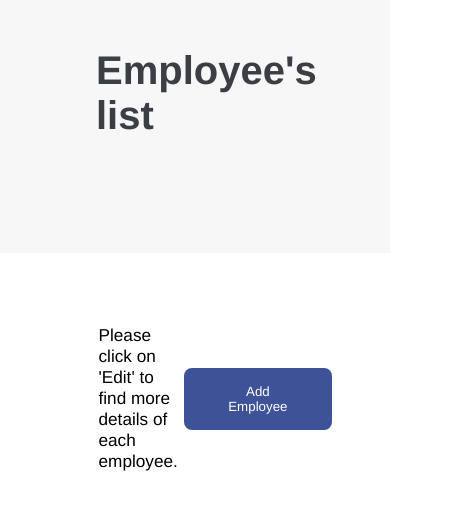
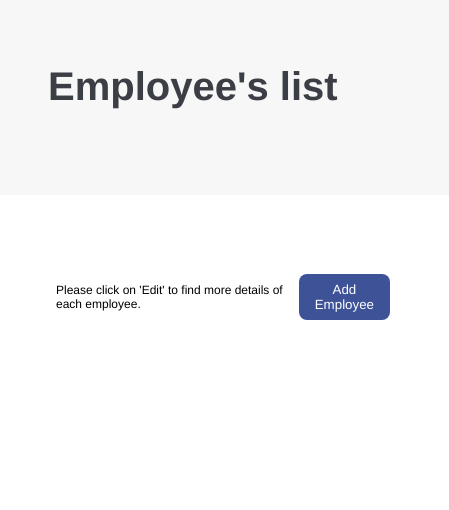
Before and after one commit to StanleyY7/employee-creator, a React (Vite) app in the folder employee-creator-project/: page /all-employees in a window 390 px wide. Shown: the top 510 px of the page, 449 px wide, since content can reach past the window. Built offline with nearby package versions, Linux system fonts and the light colour scheme; no server answers.

Commit message:
employee list and page media queries

```diff
--- a/employee-creator-project/index.html
+++ b/employee-creator-project/index.html
@@ -3,7 +3,7 @@
   <head>
     <meta charset="UTF-8" />
     <link rel="icon" type="image/svg+xml" href="./src/assets/vite.svg" />
-    <meta name="viewport" content="width=device-width, initial-scale=1.0" />
+    <meta name="viewport" content="width=device-width, maximum-scale=1.0" />
     <title>EC | Employee Creator</title>
   </head>
   <body>
--- a/employee-creator-project/src/App.module.scss
+++ b/employee-creator-project/src/App.module.scss
@@ -1,7 +1,7 @@
 @import "./theme.scss";
 
 .Header__Container {
-  height: 30vh;
+  height: 30vw;
   width: 100vw;
   background-color: $main_color;
   > h1 {
@@ -10,3 +10,49 @@
     color: #3c3e45;
   }
 }
+
+@media screen and (max-width: 320px) {
+  .Header__Container {
+    width: 115vw;
+    height: 75vw;
+  }
+}
+
+@media screen and (min-width: 320px) and (max-width: 410px) {
+  .Header__Container {
+    width: 115vw;
+    height: 50vw;
+  }
+}
+
+@media screen and (min-width: 410px) and (max-width: 1000px) {
+  .Header__Container {
+    width: 115vw;
+    height: 32.5vw;
+  }
+}
+
+@media screen and (min-width: 1000px) and (max-width: 1300px) {
+  .Header__Container {
+    width: 115vw;
+    height: 22vw;
+  }
+}
+
+@media screen and (min-width: 1300px) and (max-width: 1700px) {
+  .Header__Container {
+    height: 17.5vw;
+  }
+}
+
+@media screen and (min-width: 1700px) and (max-width: 2100px) {
+  .Header__Container {
+    height: 16vw;
+  }
+}
+
+@media screen and (min-width: 2100px) {
+  .Header__Container {
+    height: 15vw;
+  }
+}
--- a/employee-creator-project/src/components/EmployeeCard/EmployeeCard.module.scss
+++ b/employee-creator-project/src/components/EmployeeCard/EmployeeCard.module.scss
@@ -36,3 +36,33 @@
 .divider {
   color: #d3d2d7 !important;
 }
+
+@media screen and (max-width: 320px) {
+  .EmployeeCard__Container {
+    width: 100vw;
+    .EmployeeCard__Text {
+      > p {
+        font-size: 0.75rem;
+      }
+    }
+  }
+  .EmployeeCard__Options {
+    margin-right: 2rem;
+    font-size: 0.75rem;
+  }
+}
+
+@media screen and (min-width: 320px) and (max-width: 720px) {
+  .EmployeeCard__Container {
+    width: 100%;
+    .EmployeeCard__Text {
+      > p {
+        font-size: 0.75rem;
+      }
+    }
+  }
+  .EmployeeCard__Options {
+    margin-right: 2rem;
+    font-size: 0.75rem;
+  }
+}
--- a/employee-creator-project/src/containers/EmployeeListPage/EmployeeListPage.module.scss
+++ b/employee-creator-project/src/containers/EmployeeListPage/EmployeeListPage.module.scss
@@ -1,4 +1,8 @@
 @import "../../theme.scss";
+
+.listHeading {
+  padding: 7rem 6rem !important;
+}
 
 .EmployeeList__GridContainer {
   display: flex;
@@ -38,39 +42,27 @@
   margin: auto;
   padding-top: 4rem;
 }
-.EmployeeCard__Container {
-  width: 50vw;
 
-  .EmployeeCard__Grid {
-    width: 100%;
-    display: flex;
-    justify-content: space-between;
-    border-top: 0.175rem solid $border_color;
-    padding: 1.25rem;
-    .EmployeeCard__Text {
-      > p {
-        padding: 0.5rem 0;
-      }
-    }
-    .EmployeeCard__Options {
-      display: flex;
-      > a {
-        padding: 0rem 0.25rem;
-        text-decoration: underline;
-        color: $link_color;
-      }
-      > p {
-        padding: 0rem 0.25rem;
-        text-decoration: underline;
-        color: $link_color;
-        &:hover {
-          cursor: pointer;
+.divider {
+  color: #d3d2d7 !important;
+}
+
+@media screen and (max-width: 720px) {
+  .listHeading {
+    padding: 4rem 3rem !important;
+  }
+  .EmployeeList__GridContainer {
+    .EmployeeList__Grid {
+      width: 100% !important;
+      .EmployeeList__Top {
+        > p {
+          font-size: 0.75rem;
+          padding: 1rem;
+        }
+        .EmployeeList__Button {
+          padding: 0.5rem 1rem;
         }
       }
     }
   }
 }
-
-.divider {
-  color: #d3d2d7 !important;
-}
--- a/employee-creator-project/src/containers/EmployeeListPage/EmployeeListPage.tsx
+++ b/employee-creator-project/src/containers/EmployeeListPage/EmployeeListPage.tsx
@@ -10,7 +10,7 @@ const EmployeeListPage = () => {
       <div>
         <section>
           <div className={generalStyles.Header__Container}>
-            <h1>Employee's list</h1>
+            <h1 className={styles.listHeading}>Employee's list</h1>
           </div>
 
           <div className={styles.EmployeeList__GridContainer}>
```
